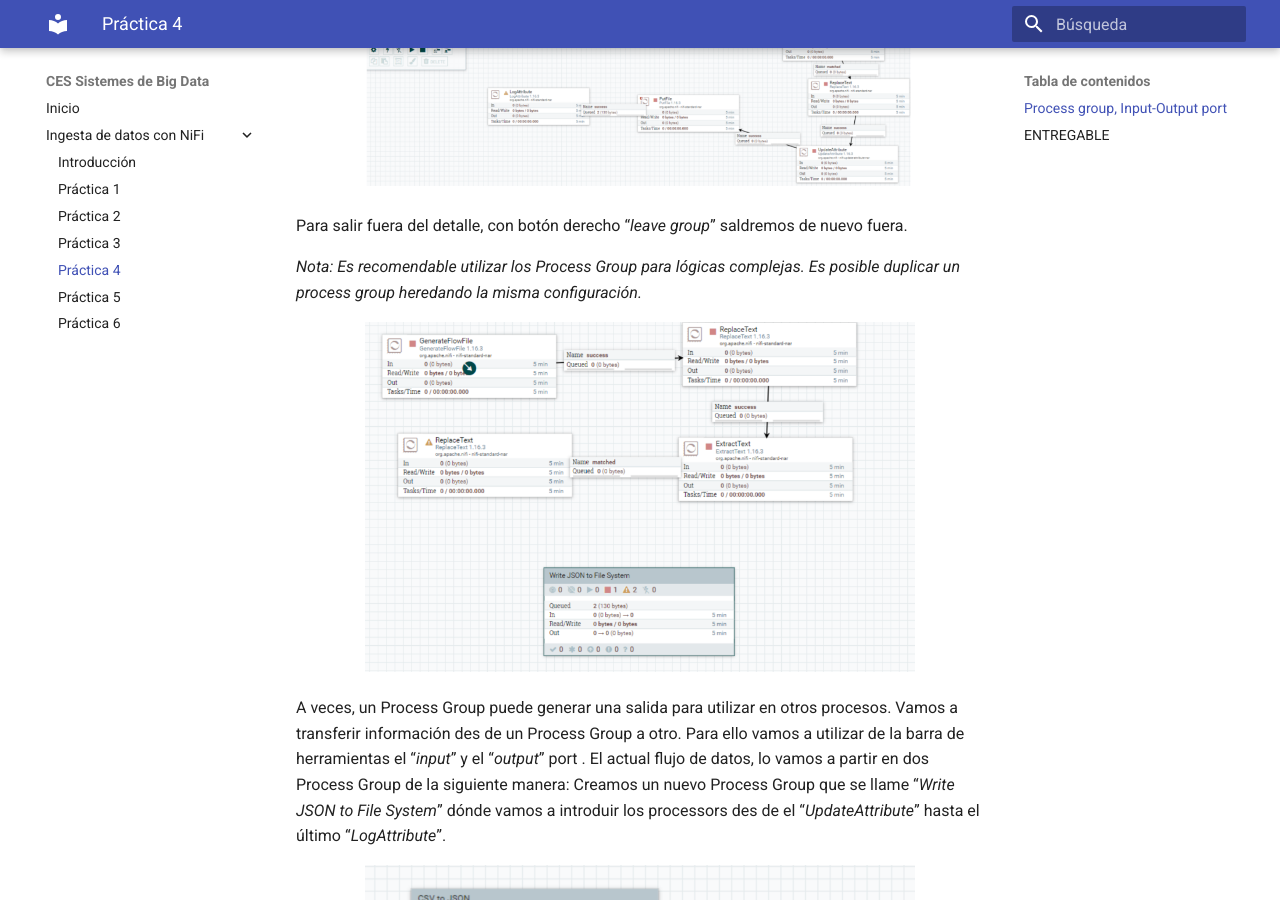
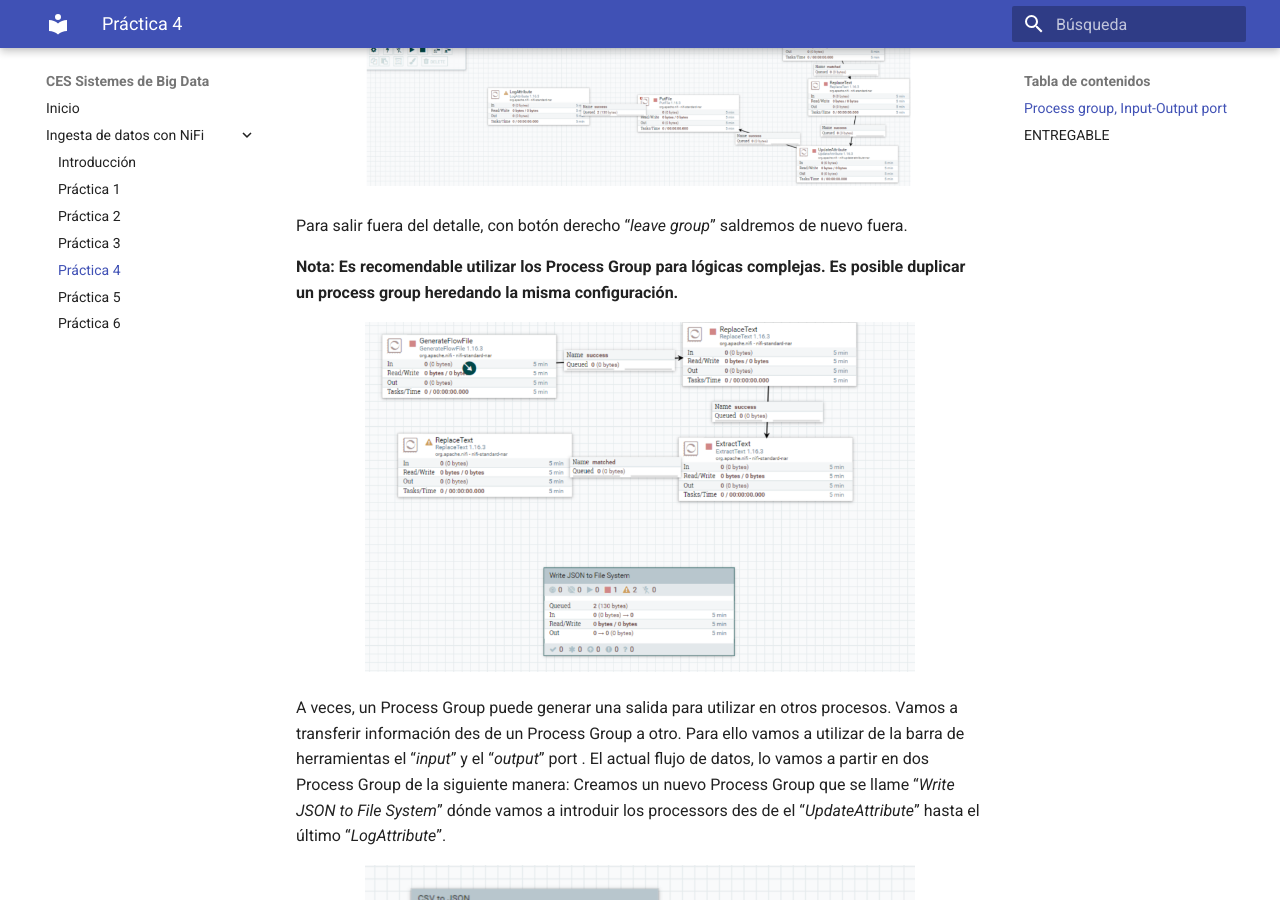
Before and after one commit to jorsodom/bigdata-sb, an MkDocs documentation site: the page built from docs/nifiPractica4.md, in a window 1280 px wide and 900 px high, scrolled down 827 px. Built offline with MkDocs 1.6.1 and Material for MkDocs 9.7.7, drawn with Linux system fonts in a browser that asks for light colours.

Commit message:
upd index page

```diff
--- a/docs/nifiPractica4.md
+++ b/docs/nifiPractica4.md
@@ -23,8 +23,7 @@ width="80%" />
 Para salir fuera del detalle, con botón derecho “*leave group*” saldremos de nuevo
 fuera.
 
-*Nota: Es recomendable utilizar los Process Group para lógicas complejas. Es posible duplicar un
-process group heredando la misma configuración.*
+**Nota: Es recomendable utilizar los Process Group para lógicas complejas. Es posible duplicar un process group heredando la misma configuración.**
 
 <div align="center">
 <img src="../img/NiFiP4.3.png" alt="Práctica 4"
```
Also changed, not shown: docs/nifiPractica3.md (+1 -1 lines), docs/nifiPractica8.md (+2 -3 lines).
